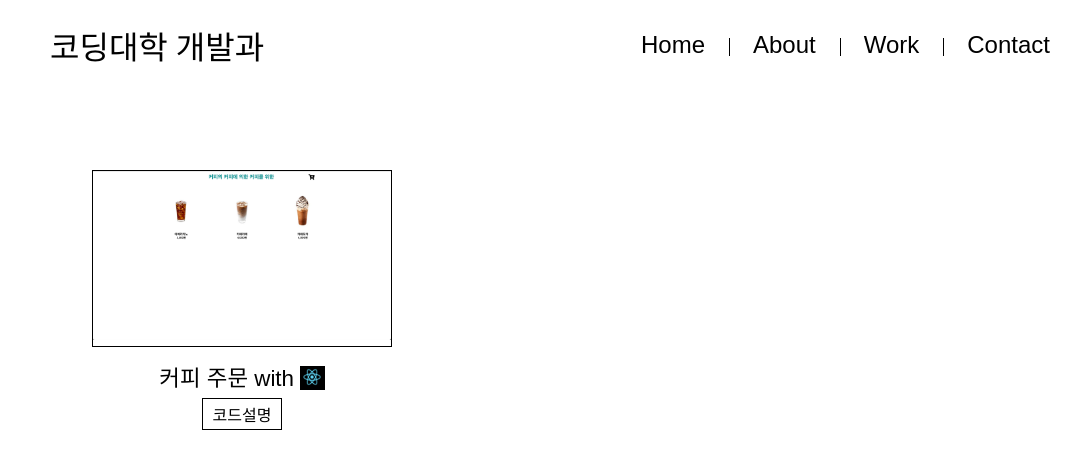
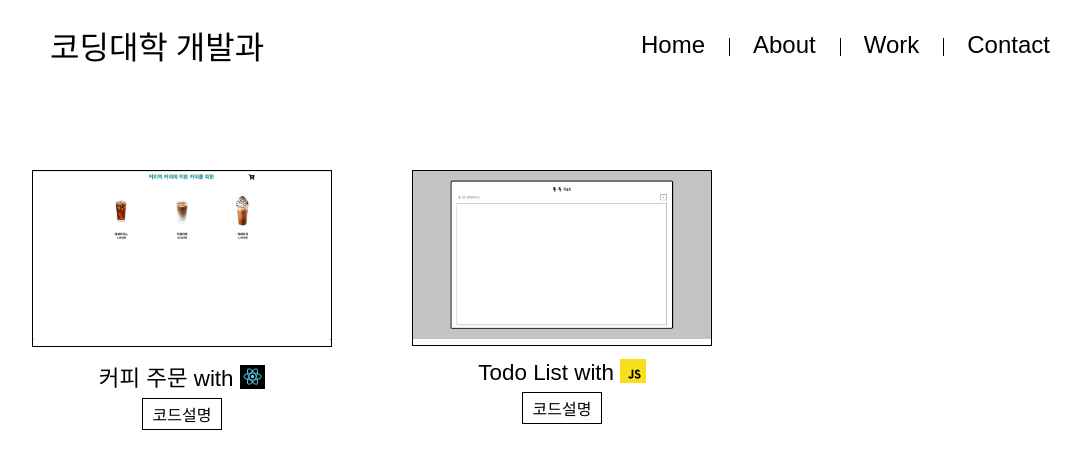
Before and after one commit to ben031/portfolio, a React (Create React App) app: page /portfolio/work in a window 1280 px wide. Shown: the top 462 px of the page, without its empty margins (78-1159 px from the left). Built offline with nearby package versions, Linux system fonts and the light colour scheme; a web font is replaced by a local one; what react-animations would draw is missing.

Commit message:
[ADD] work 추가

```diff
--- a/src/components/Work.js
+++ b/src/components/Work.js
@@ -40,7 +40,7 @@ const WorkSection = styled.section`
 const WorkDiv = styled.div`
   display: grid;
   grid-template-columns: repeat(3, 300px);
-  grid-gap: 20px;
+  grid-gap: 80px;
 
   @media only screen and (max-width: 1024px) {
     grid-template-columns: repeat(2, 300px);
--- a/src/components/WorkTemplate.js
+++ b/src/components/WorkTemplate.js
@@ -12,7 +12,7 @@ const WorkTemplate = ({ pic, workname, site, framework, github, color }) => {
       <p className="workname">
         {workname} with{" "}
         <span className="frameworkImg">
-          <img src={framework} alt="framework" width="18px" />
+          <img src={framework} alt="framework" width="19px" />
         </span>
         <br />
         <a href={github} target="_blank" rel="noreferrer">
@@ -31,9 +31,13 @@ const WorkTemplateDiv = styled.div`
   }
   .frameworkImg {
     display: inline-block;
-    background-color: black;
+    background-color: ${(props) =>
+      props.color === "react" ? "black" : "#f7df1c"};
     padding: 0 0.2rem;
     height: 1.5rem;
+    img {
+      padding-top: 2px;
+    }
   }
   .explain {
     padding: 0.2rem 0.6rem;
@@ -56,9 +60,8 @@ const WorkTemplateImgDiv = styled.div`
   overflow: hidden;
   border: 1px solid black;
   img {
-    object-fit: cover;
     width: 100%;
-    /* max-height: 100%; */
+    /* height: 110%; */
     transition: all 0.85s ease;
   }
 
--- a/src/data/work.js
+++ b/src/data/work.js
@@ -1,5 +1,7 @@
 import coffee from "../img/coffee.png";
 import react from "../img/logo192.png";
+import javascript from "../img/javascript.png";
+import todoList from "../img/todoList.png";
 
 const work = [
   {
@@ -11,6 +13,16 @@ const work = [
     github: "https://github.com/ben031/-coffee-delivery/blob/master/README.md",
     color: "react",
   },
+  {
+    id: 2,
+    workname: "Todo List",
+    picture: todoList,
+    href: "https://ben031.github.io/todowithlocalstorage/",
+    framework: javascript,
+    github:
+      "https://github.com/ben031/todowithlocalstorage/blob/master/README.md",
+    color: "javascript",
+  },
 ];
 
 export default work;
```
Also changed, not shown: src/img/todoList.png (added), 1 other file (tests, documents, lock files or other folders).
